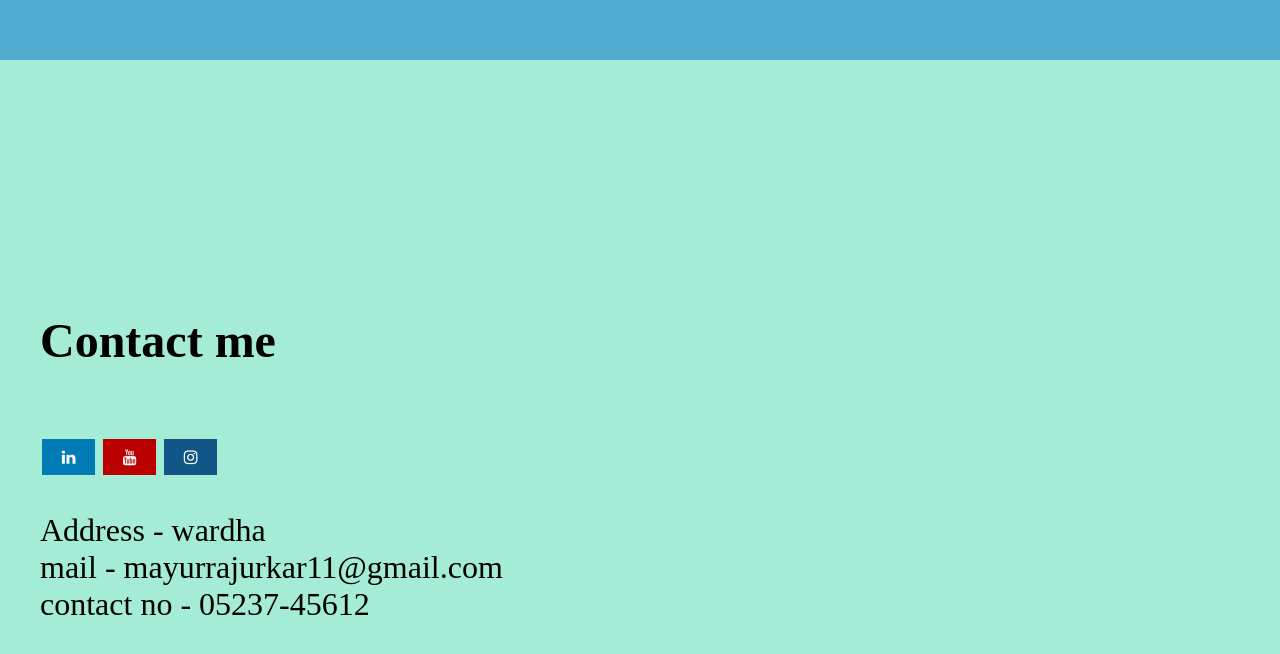
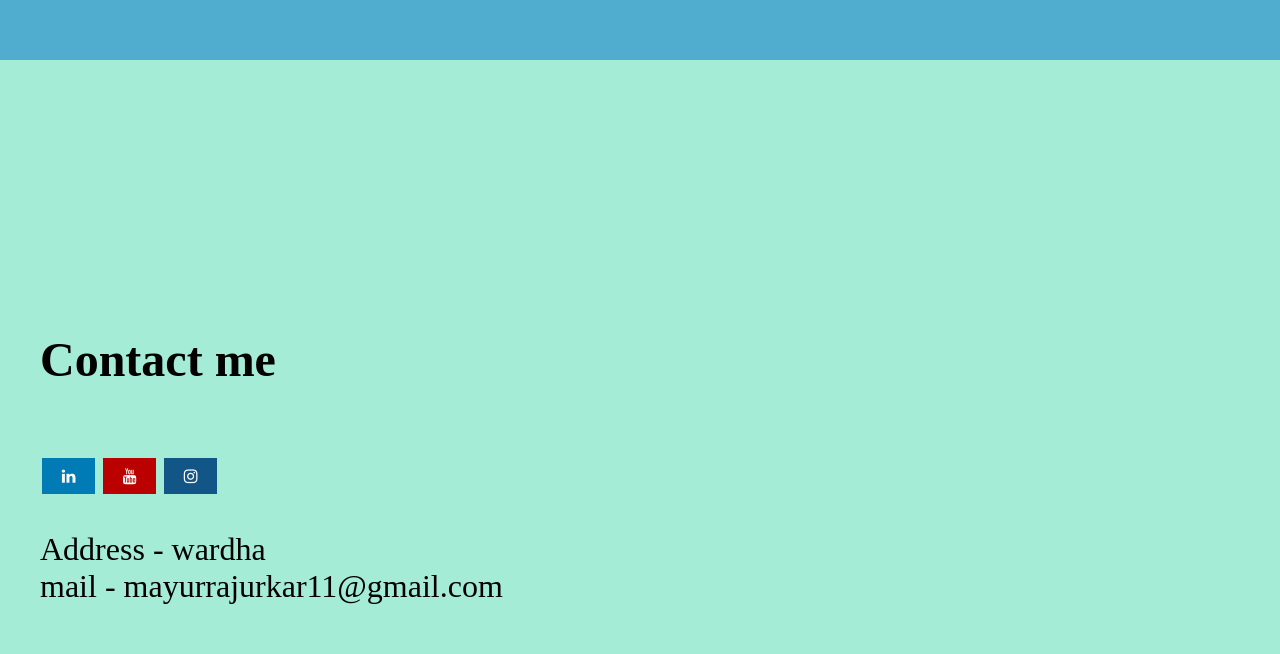
Before and after one commit to mayurrajurkar/mayurrajurkar, a plain HTML site: page index.html in a window 1280 px wide. Shown: the part 3940-4594 px from the top of the page. Drawn offline with Linux system fonts and the light colour scheme.

Commit message:
Update index.html

```diff
--- a/index.html
+++ b/index.html
@@ -142,8 +142,7 @@
         <a href="https://www.youtube.com/channel/UCJqyCxlnhIL0hs6zNUMvVeg" class="fa fa-youtube"></a>
         <a href="https://www.instagram.com/mayurrajurkar11/" class="fa fa-instagram"></a>
 		<p>Address - wardha<br>
-			mail - mayurrajurkar11@gmail.com<br>
-		    contact no - 05237-45612</p>
+			mail - mayurrajurkar11@gmail.com</p>
 
 	    </div>
 	</section>
```
